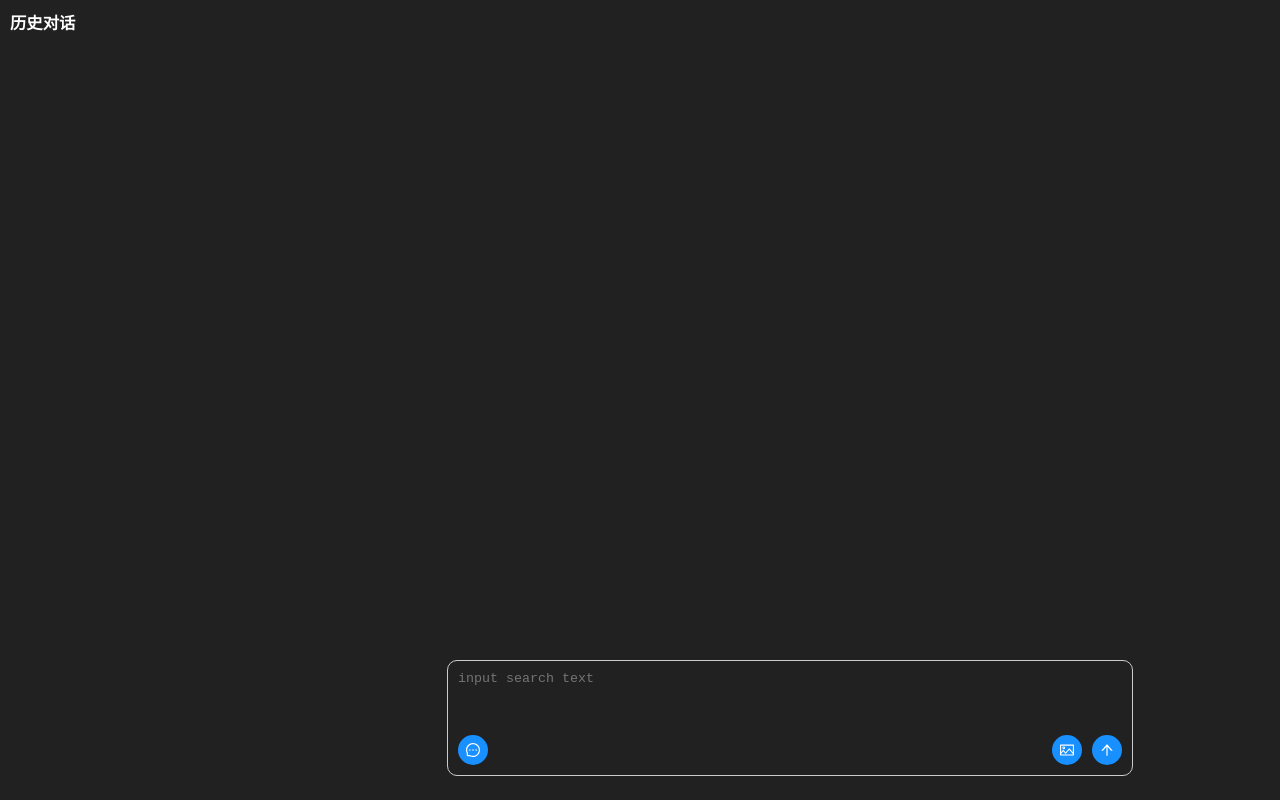
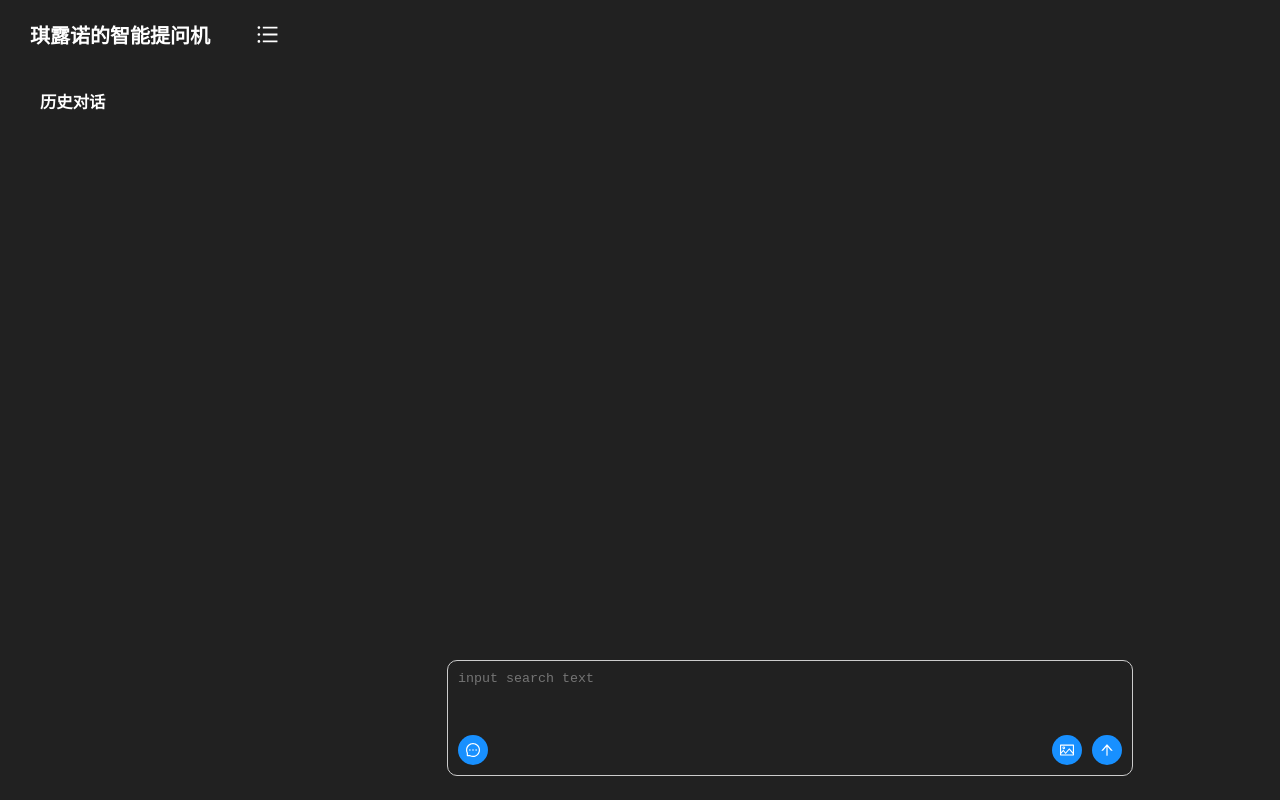
Before and after one commit to Charlotte21110/byteDanceLLM, a React (Vite) app: page / in a window 1280 px wide. Built offline with nearby package versions, Linux system fonts and the light colour scheme; what @coze/api would draw is missing.

Commit message:
feat:侧边栏样式优化

```diff
--- a/src/components/ChatLLM/index.tsx
+++ b/src/components/ChatLLM/index.tsx
@@ -5,7 +5,7 @@ import { Input, Button, Layout } from 'antd';
 import Guest from '../Guest';
 import AIanswer from '../AIanswer';
 import { fetchAIResponse, uploadFile } from '../../api/index';
-import { ArrowUpOutlined, StopOutlined, CheckOutlined, CopyOutlined,MessageOutlined, PictureOutlined, CloseOutlined } from '@ant-design/icons';
+import { ArrowUpOutlined, StopOutlined, CheckOutlined, CopyOutlined, MessageOutlined, PictureOutlined, CloseOutlined, BarsOutlined} from '@ant-design/icons';
 import HistorySidebar from '../Sidebar';
 
 const { Sider, Content } = Layout;
@@ -40,6 +40,7 @@ const ChatLLM = () => {
 
   const [selectedHistoryIndex, setSelectedHistoryIndex] = useState<number | null>(null);
   const [previewImage, setPreviewImage] = useState<string | null>(null);
+  const [collapsed, setCollapsed] = useState(false); // 新增状态管理侧边栏折叠
 
   const handleStop = () => {
     if (abortController) {
@@ -237,16 +238,42 @@ const ChatLLM = () => {
 
   };
 
+  useEffect(() => {
+    const handleResize = () => {
+      if (window.innerHeight < window.innerWidth) {
+        setCollapsed(false);
+      } else {
+        setCollapsed(true);
+      }
+    };
+
+    window.addEventListener('resize', handleResize);
+    handleResize(); // 初始化时检查窗口大小
+
+    return () => {
+      window.removeEventListener('resize', handleResize);
+    };
+  }, []);
 
   return (
     <Layout style={{ height: '100vh' }}>
-      <Sider width={300} style={{ background: '#212121' }}>
-        <HistorySidebar
-          history={history}
-          setSelectedHistoryIndex={setSelectedHistoryIndex}
-          restoreChatContent={restoreChatContent}
-          updateHistory={updateHistory} // 传递更新历史记录的函数
-        />
+      <Sider width={300} collapsed={collapsed} style={{ background: '#212121' }}>
+        <div className="sidebar-header" style={{ display: 'flex', justifyContent: 'space-between', alignItems: 'center' }}>
+          {!collapsed && ( // 仅在未折叠时显示标题
+            <h2 style={{ color: '#fff', fontSize: '20px', marginLeft: '30px' }}>琪露诺的智能提问机</h2>
+          )}
+          <BarsOutlined onClick={() => setCollapsed(!collapsed)} style={{ cursor: 'pointer', fontSize: '25px', color: '#fff', marginLeft:"25px"}} />
+        </div>
+        {!collapsed && ( // 仅在未折叠时显示 sidebar-container
+          <div className="sidebar-container">
+            <HistorySidebar
+              history={history}
+              setSelectedHistoryIndex={setSelectedHistoryIndex}
+              restoreChatContent={restoreChatContent}
+              updateHistory={updateHistory}
+            />
+          </div>
+        )}
       </Sider>
       <Layout>
         <Content>
--- a/src/components/Sidebar/index.css
+++ b/src/components/Sidebar/index.css
@@ -9,19 +9,40 @@
   padding: 10px;
   color: #fff;
 }
+.sidebar-header{
+  margin-top: 20px;
+  margin-right: 20px;
+
+}
+.sidebar-h{
+  margin: 20px;
+
+}
 
 .history-item {
-  margin: 30px;
+  margin: 10px;
   cursor: pointer;
-  border:  solid #fff;
   border-radius: 5px;
+  padding: 5px;
+  display: flex; /* 添加 flex 布局 */
+  justify-content: space-between; /* 内容和图标之间的间距 */
+  align-items: center; /* 垂直居中对齐 */
 }
 
 .user-input {
-   /* 添加圆角效果 */
+  margin: 10px;
   transition: background-color 0.3s; /* 添加过渡效果 */
 }
 
-.user-input:hover {
+.history-item:hover {
   background-color: rgba(255, 255, 255, 0.1); /* 添加悬停效果 */
+  border-radius: 10px;
 }
+
+.icon{
+  font-size: 15px;
+}
+.icon:hover {
+  font-size: 15px;
+  color: #ff4d4f; /* 悬停时的颜色变化 */
+}
--- a/src/components/Sidebar/index.tsx
+++ b/src/components/Sidebar/index.tsx
@@ -1,5 +1,7 @@
 import React from 'react';
 import './index.css';
+import { DeleteOutlined } from '@ant-design/icons';
+
 
 interface Content {
   content: string;
@@ -24,7 +26,7 @@ const HistorySidebar: React.FC<SidebarProps> = ({ history, setSelectedHistoryInd
 
   return (
     <div className="sidebar-container">
-      <h3>历史对话</h3>
+      <h3 className='sidebar-h'>历史对话</h3>
       {history.map((conversation, index) => {
         // 假设每个对话数组中第一条消息为 guest 消息
         const guestItem = conversation[0];
@@ -35,7 +37,9 @@ const HistorySidebar: React.FC<SidebarProps> = ({ history, setSelectedHistoryInd
             <span className="user-input" title={guestItem.content}>
               {guestItem.content.slice(0, 15)}
             </span>
-            <button onClick={(e) => { e.stopPropagation(); handleDelete(index); }}>删除</button>
+            <span onClick={(e) => { e.stopPropagation(); handleDelete(index); }} className="icon" >
+              <DeleteOutlined />
+            </span>
           </div>
         );
       })}
```
